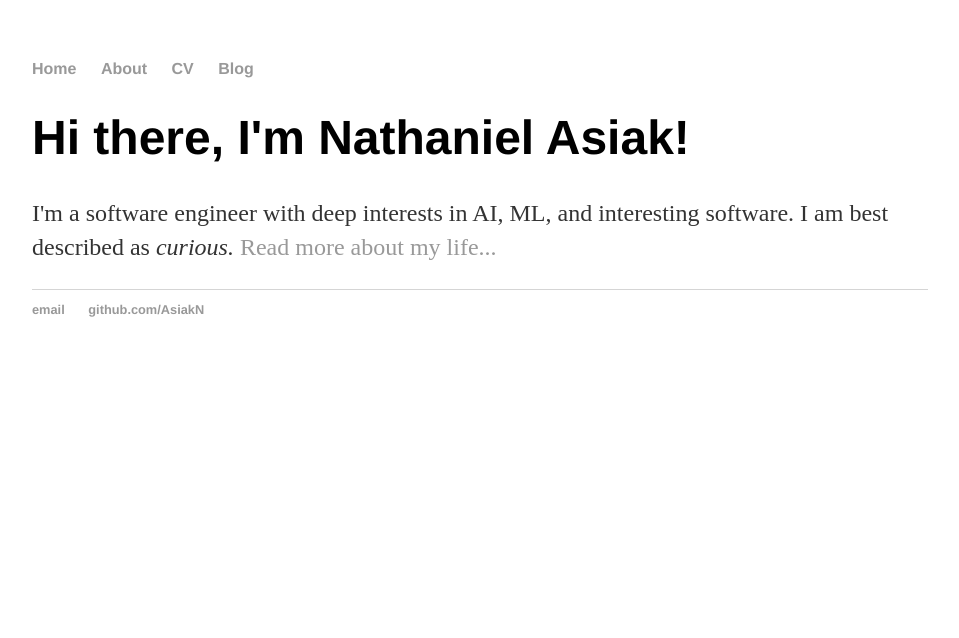
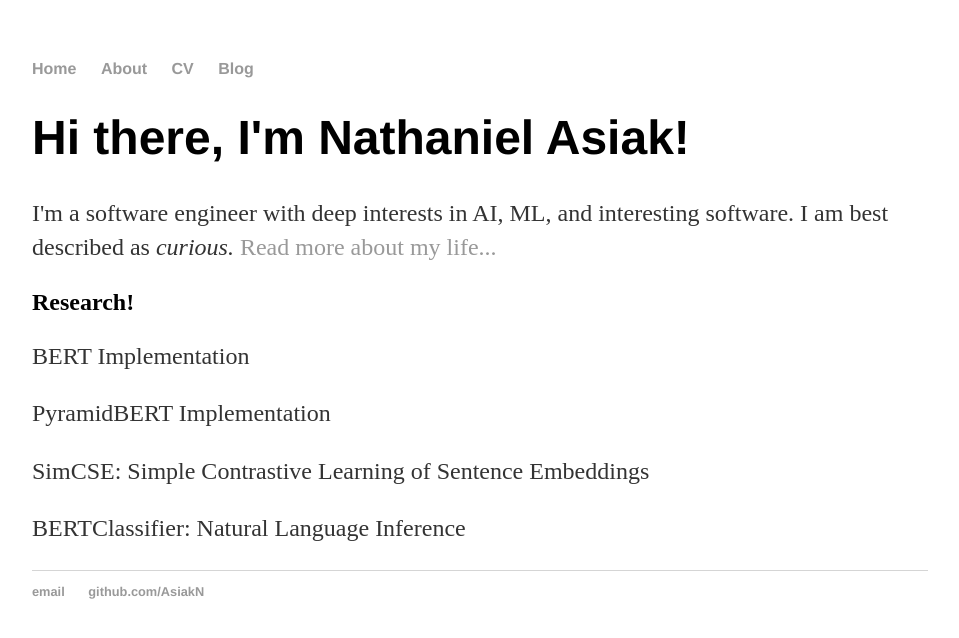
Before and after one commit to AsiakN/Nat.github.io, a Jekyll site: the page built from index.html, in a window 1280 px wide. Shown: the top 638 px of the page, without its empty margins (160-1119 px from the left). Built offline with Jekyll 4.4.1, drawn with Linux system fonts in a browser that asks for light colours.

Commit message:
Update index.html

```diff
--- a/index.html
+++ b/index.html
@@ -6,3 +6,11 @@ title: Nathaniel Asiak
 	<h1>Hi there, I'm Nathaniel  Asiak!</h1>
 	<p>I'm a software engineer with deep interests in AI, ML, and interesting software. I am best described as </boring><em>curious.</em><a href="/about"> Read more about my life...</a></p>
 </div><!-- /.blurb -->
+
+<div class="blurb">
+	<h2>Research!</h1>
+	<p>BERT Implementation</p>
+	<p>PyramidBERT Implementation</p>
+	<p>SimCSE: Simple Contrastive Learning of Sentence Embeddings</p>
+	<p>BERTClassifier: Natural Language Inference</p>
+</div><!-- /.blurb -->
```
